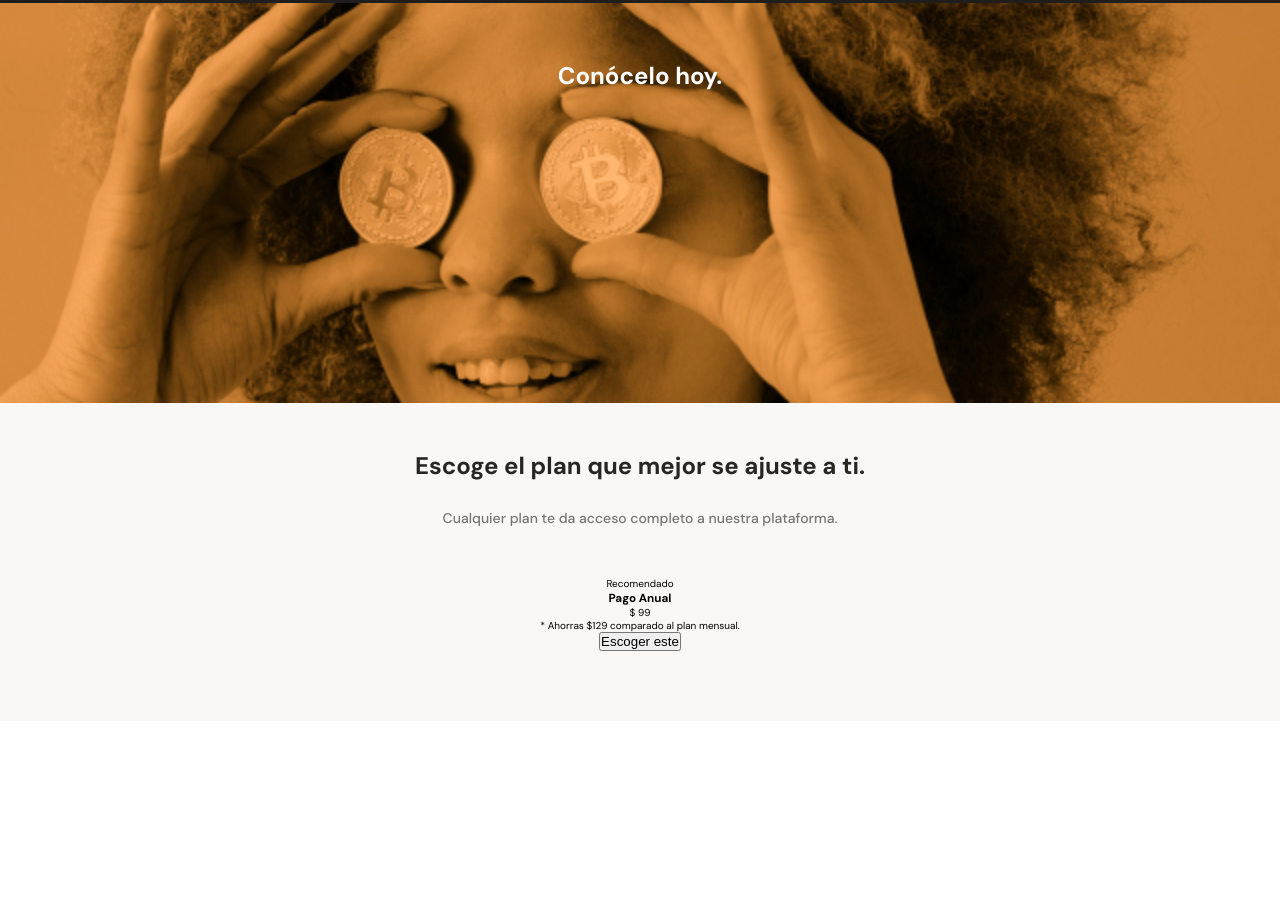
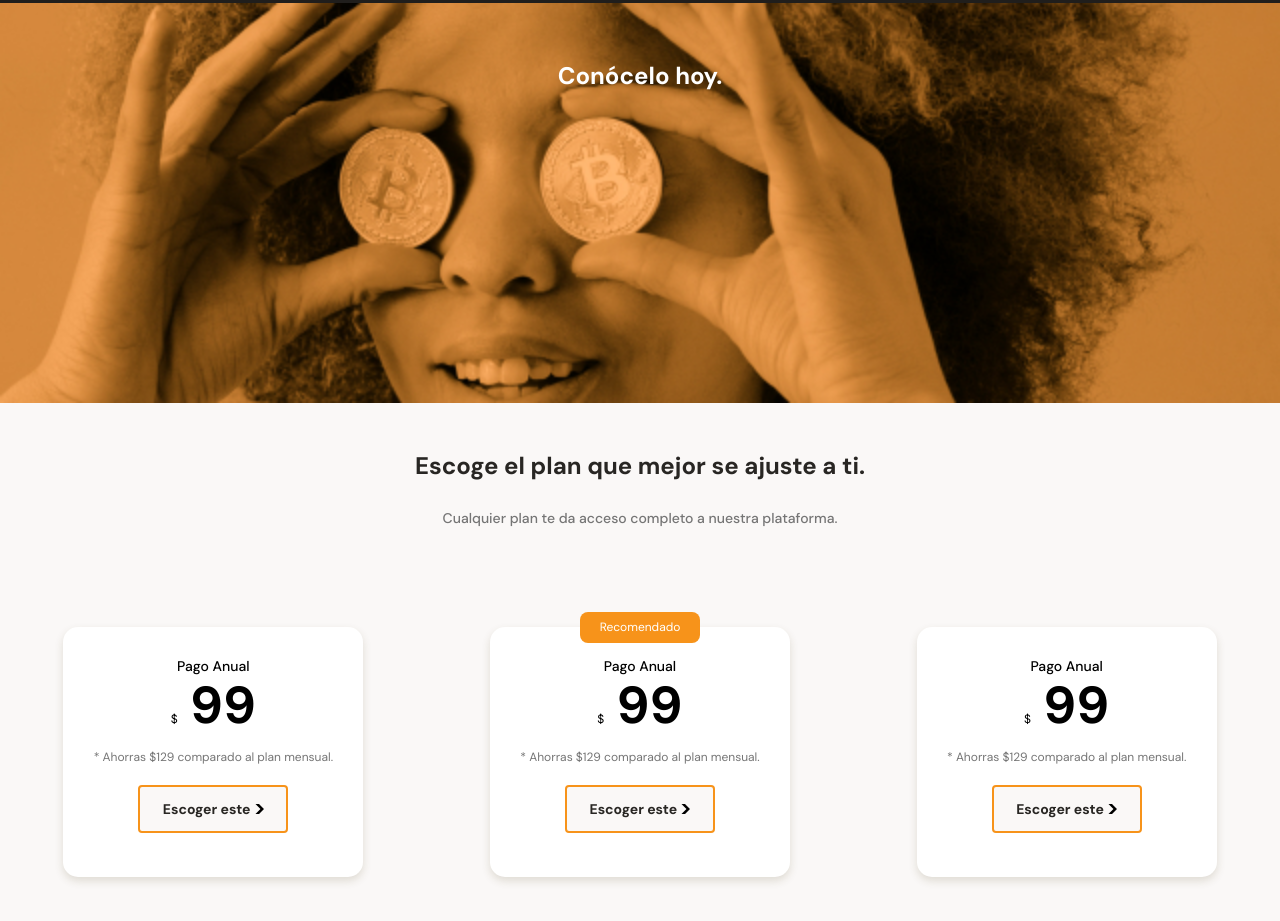
Before and after one commit to Priscilla-Rojas/batata-bit, a plain HTML site: page index.html in a window 1280 px wide. Shown: the part 2347-3268 px from the top of the page. Before the commit the page ends 3068 px from the top, so only its background shows below. Drawn offline with Linux system fonts and the light colour scheme.

Commit message:
finalice los estilos de las tarjetas de los planes

```diff
--- a/index.html
+++ b/index.html
@@ -120,12 +120,28 @@
             </div>
             <section class="plans-container-slider">
                 <article class="plans-container-card" >
-                    <p>Recomendado</p>
-                    <div>
-                        <h3>Pago Anual</h3>
-                        <p><span>$</span> 99</p>
-                        <p>* Ahorras $129 comparado al plan mensual.</p>
-                        <button>Escoger este <span></span></button>
+                    <div class="plan-info-container">
+                        <h3 class="plan-card-title">Pago Anual</h3>
+                        <p class="plan-card-price"><span>$</span> 99</p>
+                        <p class="plan-card-saving">* Ahorras $129 comparado al plan mensual.</p>
+                        <button class="plan-card-ca">Escoger este <span></span></button>
+                    </div>
+                </article>
+                <article class="plans-container-card" >
+                    <p class="recomendado">Recomendado</p>
+                    <div class="plan-info-container">
+                        <h3 class="plan-card-title">Pago Anual</h3>
+                        <p class="plan-card-price"><span>$</span> 99</p>
+                        <p class="plan-card-saving">* Ahorras $129 comparado al plan mensual.</p>
+                        <button class="plan-card-ca">Escoger este <span></span></button>
+                    </div>
+                </article>
+                <article class="plans-container-card" >
+                    <div class="plan-info-container">
+                        <h3 class="plan-card-title">Pago Anual</h3>
+                        <p class="plan-card-price"><span>$</span> 99</p>
+                        <p class="plan-card-saving">* Ahorras $129 comparado al plan mensual.</p>
+                        <button class="plan-card-ca">Escoger este <span></span></button>
                     </div>
                 </article>
             </section>
--- a/styles.css
+++ b/styles.css
@@ -397,3 +397,80 @@ main{
     color: #757575;
 
 }
+.plans-container-slider{
+    display: flex;
+}
+
+.plans-container-card{
+    position: relative;
+    width: 70%;
+    min-width: 230px;
+    max-width: 300px;
+    height: 250px;
+    margin: 50px auto 0;
+    padding: 0 15px;
+    background-color: var(--just-white);
+    border-radius: 15px;
+    box-shadow: 0 4px 8px rgba(89, 73, 30, 0.16);
+}
+.recomendado{
+    width: 120px;
+    height: 31px;
+    background-color: var(--bitcoin-orange);
+    border-radius: 8px;
+    color: var(--just-white);
+    font-size: 1.2rem;
+    padding: 7px;
+
+    position: absolute;
+    top: -15px;
+    left: calc(50% - 60px);
+}
+.plan-card-title{
+    padding-top: 30px;
+    font-size: 1.4rem;
+    font-weight: 500;
+    line-height: 1.8rem;
+    color: black;
+}
+.plan-card-price{
+    padding: 5px 0;
+    font-size: 5.2rem;
+    font-weight: bold;
+    line-height: 5rem;
+    color: black;
+
+}
+.plan-card-price span{
+    font-size: 1.2rem;
+    font-weight: 300;
+}
+.plan-card-saving{
+    font-size: 1.2rem;
+    color: #757575;
+
+}
+.plan-card-ca{
+    width: 150px;
+    height: 48px;
+    margin-top: 20px;
+    background-color: #faf8f7;
+    border: 2px solid var(--bitcoin-orange);
+    border-radius: 4px;
+    font-size: 1.4rem;
+    font-weight: bold;
+    line-height: 1.8rem;
+    color: var(--black);
+    font-family: 'DM Sans', sans-serif;
+
+}
+.plan-card-ca span{
+    display: inline-block;
+    width: 10px;
+    height: 10px;
+    background-image: url('assets/icons/right-arrow.svg');
+    background-position: center;
+    background-size: cover;
+    background-repeat: no-repeat;
+
+}
```
